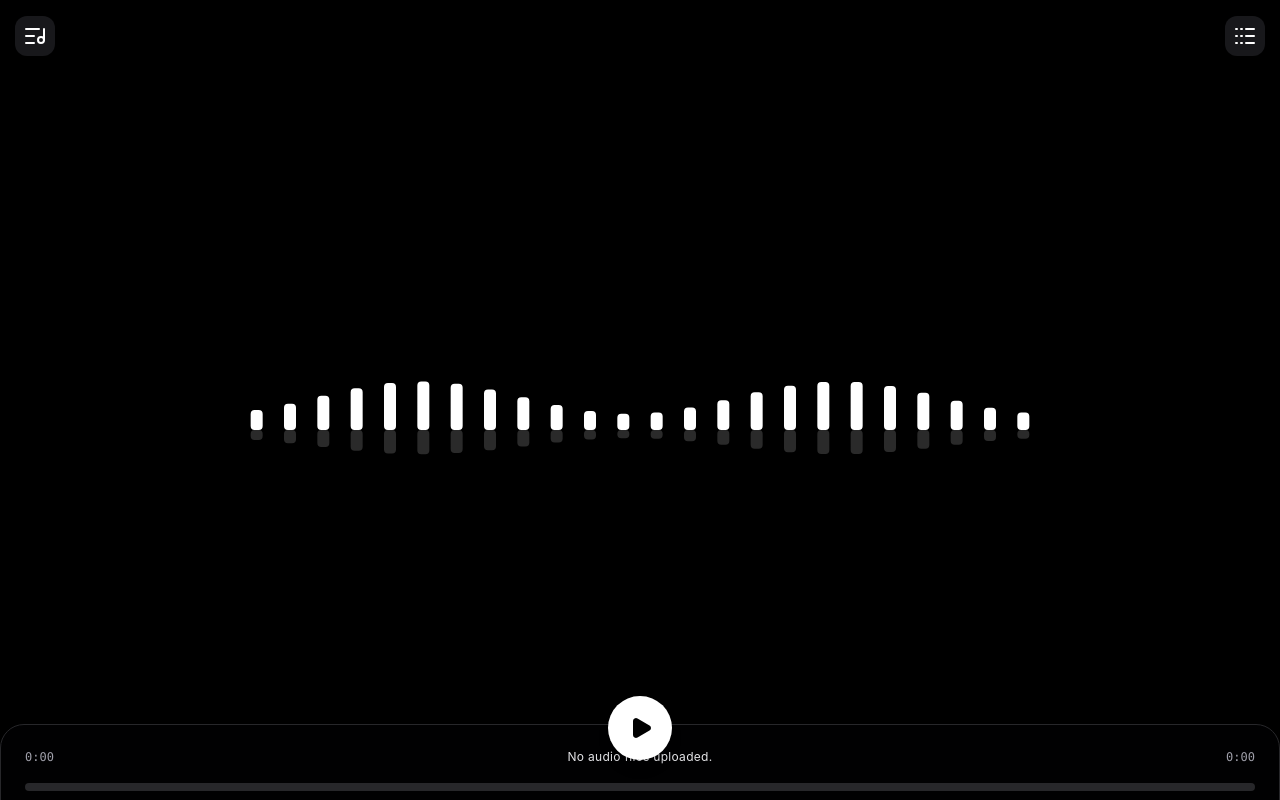
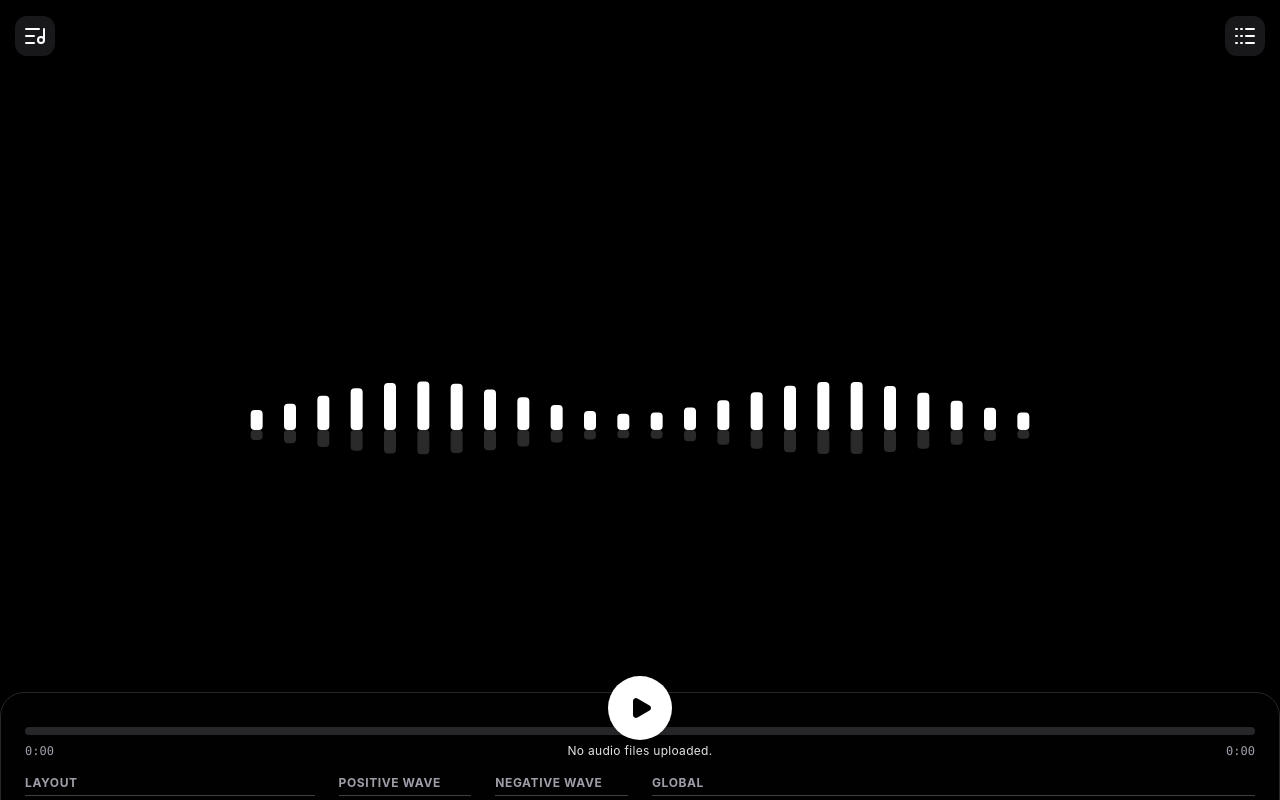
Before and after one commit to zylen-det/Audio-spectrum-renderer, a React (Vite) app: page /en in a window 1280 px wide. Built offline with nearby package versions, Linux system fonts and the light colour scheme.

Commit message:
adjust layout

```diff
--- a/src/components/FloatingControls.tsx
+++ b/src/components/FloatingControls.tsx
@@ -83,31 +83,25 @@ export const FloatingControls = ({
   }
 
   return (
+    <div className="fixed bottom-0 left-0 w-full z-60 pointer-events-none">
       <div
-      className="fixed bottom-0 left-0 w-full flex flex-col items-center justify-end pointer-events-none z-60"
-      style={{ height: "100vh" }}
-    >
-      <div
-        className="relative w-full flex flex-col items-center pointer-events-auto after:absolute after:bottom-0 after:w-full after:h-[100px] after:bg-transparent after:-z-10"
+        className="absolute bottom-0 w-full pointer-events-auto duration-300 ease-in"
+        style={{
+          height: isHovering || isPinned ? "460px" : "27px",
+          // outline: "1px solid red", // 測試確認無誤後可移除
+        }}
         onMouseEnter={() => setIsHovering(true)}
         onMouseLeave={() => setIsHovering(false)}
       >
+        <div className="absolute bottom-0 w-full flex flex-col items-center pointer-events-none">
           <AnimatePresence>
-          {
             <motion.div
-              initial={{ y: 420 }}
-              animate={{ y: isHovering || isPinned ? 0 : 420 }}
+              initial={{ y: 400 }}
+              animate={{ y: isHovering || isPinned ? 0 : 400 }}
               transition={{ type: "spring", damping: 25, stiffness: 200 }}
-              className="bg-zinc-950/20 backdrop-blur-sm border border-zinc-800 rounded-3xl p-6 shadow-2xl max-w-[1800px] flex flex-col gap-4 -mb-9"
+              className="pointer-events-auto bg-zinc-950/20 backdrop-blur-sm border border-zinc-800 rounded-3xl p-6 shadow-2xl max-w-[1800px] w-full flex flex-col gap-4 -mb-9"
             >
               <div className="w-full space-y-2">
-                <div className="flex justify-between items-center text-xs font-mono text-zinc-400 relative">
-                  <span>{formatTime(currentTime)}</span>
-                  <span className="absolute left-1/2 -translate-x-1/2 text-zinc-200 font-sans truncate max-w-[1000px] tracking-wide">
-                    {currentFileName || dict.drawer.noFiles}
-                  </span>
-                  <span>{formatTime(duration)}</span>
-                </div>
                 <input
                   type="range"
                   min="0"
@@ -119,6 +113,13 @@ export const FloatingControls = ({
                   style={{ backgroundSize: `${progressPercentage}% 100%` }}
                   className="w-full accent-white h-1.5 bg-zinc-700 rounded-lg appearance-none cursor-pointer hover:h-2 hide-thumb slider-progress"
                 />
+                <div className="flex justify-between items-center text-xs font-mono text-zinc-400 relative">
+                  <span>{formatTime(currentTime)}</span>
+                  <span className="absolute left-1/2 -translate-x-1/2 text-zinc-200 font-sans truncate max-w-[1000px] tracking-wide">
+                    {currentFileName || dict.drawer.noFiles}
+                  </span>
+                  <span>{formatTime(duration)}</span>
+                </div>
               </div>
 
               <div className="grid grid-cols-8 gap-x-6 gap-y-2 items-start">
@@ -656,13 +657,12 @@ export const FloatingControls = ({
                 </div>
               </div>
             </motion.div>
-          }
           </AnimatePresence>
 
           <div className="relative z-50">
             <button
               onClick={onTogglePlay}
-            className="w-16 h-16 bg-white -translate-y-[40px]  rounded-full flex items-center justify-center shadow-lg hover:scale-105 active:scale-95 transition-transform"
+              className="w-16 h-16 bg-white -translate-y-[60px]  rounded-full flex items-center justify-center shadow-lg hover:scale-105 active:scale-95 transition-transform"
             >
               {isPlaying ? (
                 <Pause className="text-black" fill="#000000" />
@@ -673,6 +673,7 @@ export const FloatingControls = ({
           </div>
         </div>
       </div>
+    </div>
   )
 }
 
--- a/src/components/SettingInput.tsx
+++ b/src/components/SettingInput.tsx
@@ -52,7 +52,7 @@ export const SettingInput = ({
   return (
     <div title={title} className="space-y-2">
       <div className="flex justify-between items-center">
-        <label className="text-[10px] font-bold text-zinc-500 uppercase tracking-wider">
+        <label className="text-[12px] font-bold text-zinc-500 uppercase tracking-wider">
           {label}
         </label>
         <div className="flex items-center gap-2">
```
Lines whose indentation alone changed are shown as unchanged.
